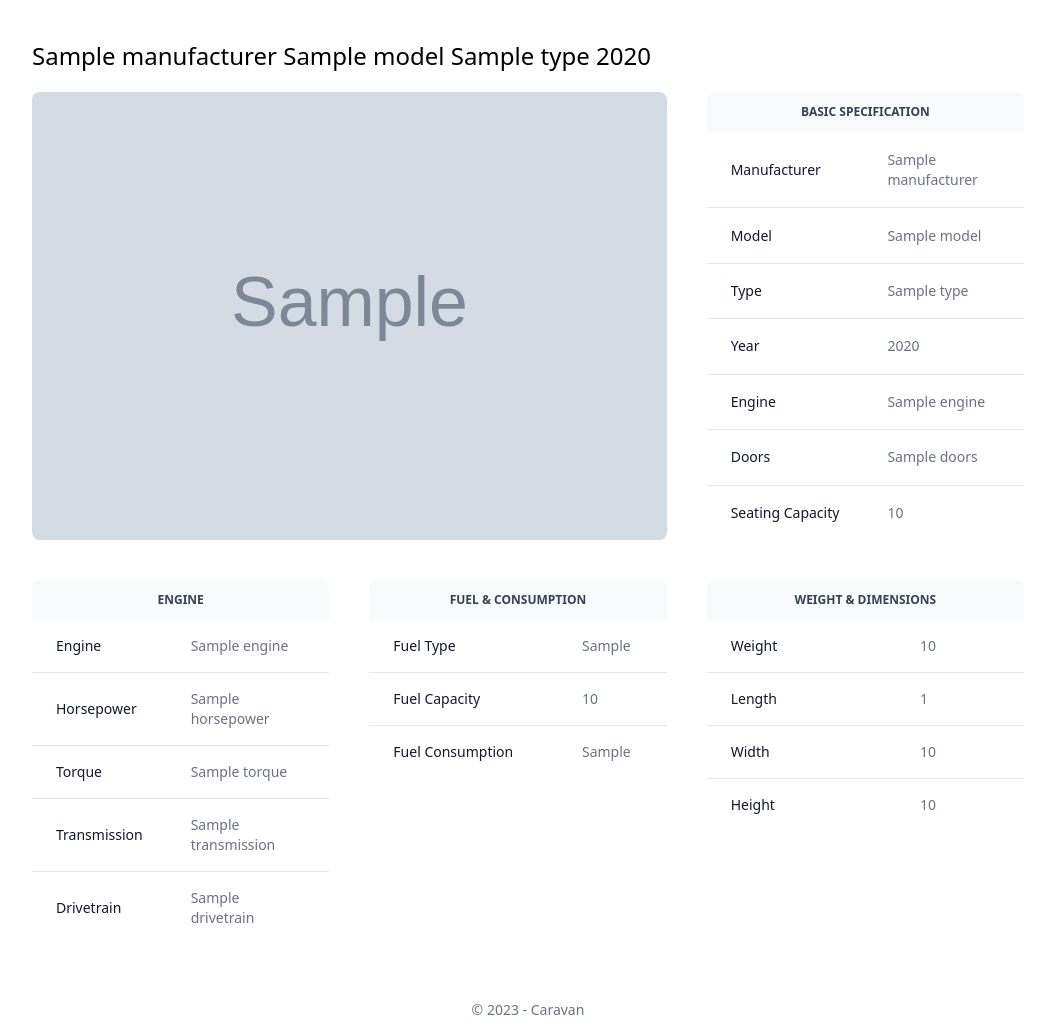
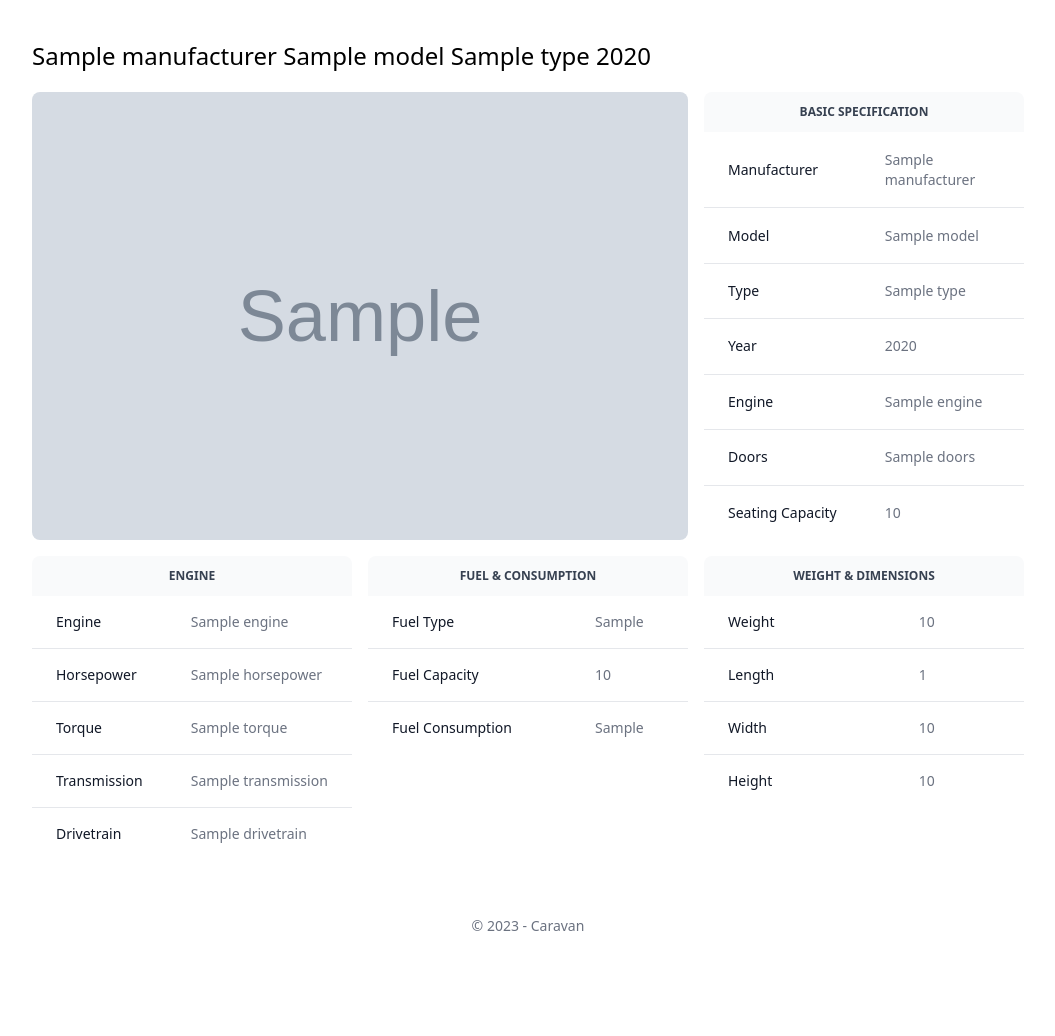
Before and after one commit to hfsykr/caravan, a Flask app: template templates/car/detail.html in a window 1280 px wide. Shown: the part 72-1108 px from the top of the page, without its empty margins (112-1167 px from the left). After the commit the page ends 1003 px from the top, so only its background shows below. Run offline with Flask 3, Linux system fonts and the light colour scheme; the template is opened without the code that fills it: most values are stand-ins (such as "Sample title", 1, 10 or a date in 2020); grey boxes marked "Sample" are stand-in pictures; parts of the project's set-up code (start-up, migrations or seed data) failed here and were passed over; some libraries are stand-ins or nearby versions.

Commit message:
update css to make it web responsive

```diff
--- a/static/dist/style.css
+++ b/static/dist/style.css
@@ -1267,6 +1275,14 @@ input:checked + .toggle-bg {
   height: 100vh;
 }
 
+.h-72 {
+  height: 18rem;
+}
+
+.h-80 {
+  height: 20rem;
+}
+
 .min-h-screen {
   min-height: 100vh;
 }
@@ -1401,16 +1401,24 @@ input:checked + .toggle-bg {
   resize: both;
 }
 
+.grid-cols-1 {
+  grid-template-columns: repeat(1, minmax(0, 1fr));
+}
+
 .grid-cols-4 {
   grid-template-columns: repeat(4, minmax(0, 1fr));
 }
 
-.grid-cols-5 {
-  grid-template-columns: repeat(5, minmax(0, 1fr));
-}
-
 .grid-cols-7 {
   grid-template-columns: repeat(7, minmax(0, 1fr));
+}
+
+.grid-cols-3 {
+  grid-template-columns: repeat(3, minmax(0, 1fr));
+}
+
+.grid-cols-2 {
+  grid-template-columns: repeat(2, minmax(0, 1fr));
 }
 
 .flex-row {
@@ -1648,6 +1646,11 @@ input:checked + .toggle-bg {
   padding: 1.25rem;
 }
 
+.px-10 {
+  padding-left: 2.5rem;
+  padding-right: 2.5rem;
+}
+
 .px-2 {
   padding-left: 0.5rem;
   padding-right: 0.5rem;
@@ -2124,10 +2127,26 @@ input:checked + .toggle-bg {
 }
 
 @media (min-width: 768px) {
+  .md\:col-span-2 {
+    grid-column: span 2 / span 2;
+  }
+
   .md\:mt-0 {
     margin-top: 0px;
   }
 
+  .md\:mr-5 {
+    margin-right: 1.25rem;
+  }
+
+  .md\:ml-5 {
+    margin-left: 1.25rem;
+  }
+
+  .md\:mb-0 {
+    margin-bottom: 0px;
+  }
+
   .md\:block {
     display: block;
   }
@@ -2140,16 +2159,52 @@ input:checked + .toggle-bg {
     display: none;
   }
 
+  .md\:h-96 {
+    height: 24rem;
+  }
+
+  .md\:h-64 {
+    height: 16rem;
+  }
+
+  .md\:h-112 {
+    height: 28rem;
+  }
+
+  .md\:h-80 {
+    height: 20rem;
+  }
+
+  .md\:h-72 {
+    height: 18rem;
+  }
+
+  .md\:w-3\/4 {
+    width: 75%;
+  }
+
   .md\:w-auto {
     width: auto;
   }
 
+  .md\:w-4\/6 {
+    width: 66.666667%;
+  }
+
+  .md\:w-2\/6 {
+    width: 33.333333%;
+  }
+
+  .md\:grid-cols-3 {
+    grid-template-columns: repeat(3, minmax(0, 1fr));
+  }
+
+  .md\:grid-cols-2 {
+    grid-template-columns: repeat(2, minmax(0, 1fr));
+  }
+
   .md\:flex-row {
     flex-direction: row;
-  }
-
-  .md\:items-start {
-    align-items: flex-start;
   }
 
   .md\:items-center {
@@ -2179,6 +2234,21 @@ input:checked + .toggle-bg {
     padding: 0px;
   }
 
+  .md\:px-20 {
+    padding-left: 5rem;
+    padding-right: 5rem;
+  }
+
+  .md\:py-6 {
+    padding-top: 1.5rem;
+    padding-bottom: 1.5rem;
+  }
+
+  .md\:px-14 {
+    padding-left: 3.5rem;
+    padding-right: 3.5rem;
+  }
+
   .md\:hover\:bg-transparent:hover {
     background-color: transparent;
   }
@@ -2202,3 +2272,69 @@ input:checked + .toggle-bg {
     color: rgb(63 131 248 / var(--tw-text-opacity));
   }
 }
+
+@media (min-width: 1024px) {
+  .lg\:h-48 {
+    height: 12rem;
+  }
+
+  .lg\:h-112 {
+    height: 28rem;
+  }
+
+  .lg\:h-80 {
+    height: 20rem;
+  }
+
+  .lg\:w-2\/4 {
+    width: 50%;
+  }
+
+  .lg\:grid-cols-4 {
+    grid-template-columns: repeat(4, minmax(0, 1fr));
+  }
+
+  .lg\:grid-cols-3 {
+    grid-template-columns: repeat(3, minmax(0, 1fr));
+  }
+
+  .lg\:px-28 {
+    padding-left: 7rem;
+    padding-right: 7rem;
+  }
+
+  .lg\:py-8 {
+    padding-top: 2rem;
+    padding-bottom: 2rem;
+  }
+
+  .lg\:px-24 {
+    padding-left: 6rem;
+    padding-right: 6rem;
+  }
+
+  .lg\:px-20 {
+    padding-left: 5rem;
+    padding-right: 5rem;
+  }
+}
+
+@media (min-width: 1280px) {
+  .xl\:h-56 {
+    height: 14rem;
+  }
+
+  .xl\:grid-cols-5 {
+    grid-template-columns: repeat(5, minmax(0, 1fr));
+  }
+
+  .xl\:px-36 {
+    padding-left: 9rem;
+    padding-right: 9rem;
+  }
+
+  .xl\:py-10 {
+    padding-top: 2.5rem;
+    padding-bottom: 2.5rem;
+  }
+}
--- a/templates/car/detail.html
+++ b/templates/car/detail.html
@@ -1,13 +1,13 @@
 {% extends "base.html" %}
 
 {% block content %}
-    <div class="flex flex-col px-36 py-10 min-h-screen w-full bg-white dark:bg-gray-900">
+    <div class="flex flex-col px-10 md:px-14 lg:px-20 xl:px-36 py-4 md:py-6 lg:py-8 xl:py-10 min-h-screen w-full bg-white dark:bg-gray-900">
         <h1 class="text-2xl dark:text-white mb-5">{{ data["manufacturer"] }} {{ data["model"] }} {{ data["type"] }} {{
             data["year"] }}</h1>
-        <div class="flex flex-row h-112">
-            <img class="rounded-lg object-cover object-bottom w-4/6 mr-5"
+        <div class="grid grid-cols-1 md:grid-cols-2 lg:grid-cols-3 gap-4 ">
+            <img class="rounded-lg object-cover md:col-span-2 h-80 md:h-96 lg:h-112 w-full"
                 src="{{ url_for('static', filename=data['image']) }}" alt="" />
-            <div class="overflow-y-auto w-2/6 ml-5 rounded-lg">
+            <div class="overflow-y-auto rounded-lg">
                 <table class="w-full h-full text-sm text-left text-gray-500 dark:text-gray-400">
                     <thead class="text-xs text-center text-gray-700 uppercase bg-gray-50 dark:bg-gray-700 dark:text-gray-400">
                         <tr>
@@ -76,10 +76,7 @@
                     </tbody>
                 </table>
             </div>
-        </div>
-        <div class="flex flex-row mt-10">
-            <div class="flex flex-row w-4/6 mr-5">
-                <div class="overflow-y-auto basis-1/2 mr-5 rounded-lg">
+            <div class="overflow-y-auto rounded-lg">
                 <table class="w-full text-sm text-left text-gray-500 dark:text-gray-400">
                     <thead class="text-xs text-center text-gray-700 uppercase bg-gray-50 dark:bg-gray-700 dark:text-gray-400">
                         <tr>
@@ -132,7 +129,7 @@
                     </tbody>
                 </table>
             </div>
-                <div class="overflow-y-auto basis-1/2 ml-5 rounded-lg">
+            <div class="overflow-y-auto rounded-lg">
                 <table class="w-full text-sm text-left text-gray-500 dark:text-gray-400">
                     <thead class="text-xs text-center text-gray-700 uppercase bg-gray-50 dark:bg-gray-700 dark:text-gray-400">
                         <tr>
@@ -169,8 +166,7 @@
                     </tbody>
                 </table>
             </div>
-            </div>
-            <div class="overflow-y-auto w-2/6 ml-5 rounded-lg">
+            <div class="overflow-y-auto rounded-lg">
                 <table class="w-full text-sm text-left text-gray-500 dark:text-gray-400">
                     <thead class="text-xs text-center text-gray-700 uppercase bg-gray-50 dark:bg-gray-700 dark:text-gray-400">
                         <tr>
--- a/templates/car/list.html
+++ b/templates/car/list.html
@@ -1,11 +1,11 @@
 {% extends "base.html" %}
 
 {% block content %}
-    <div class="grid grid-cols-5 gap-4 justify-items-center px-36 py-10 min-h-screen w-full bg-white dark:bg-gray-900">
+    <div class="grid grid-cols-1 md:grid-cols-2 lg:grid-cols-4 xl:grid-cols-5 gap-4 justify-items-center px-10 md:px-14 lg:px-20 xl:px-36 py-4 md:py-6 lg:py-8 xl:py-10 min-h-screen w-full bg-white dark:bg-gray-900">
         {% for d in data %}
-        <div class="max-w-sm bg-white border border-gray-200 rounded-lg shadow dark:bg-gray-800 dark:border-gray-700">
+        <div class="bg-white border border-gray-200 w-full rounded-lg shadow dark:bg-gray-800 dark:border-gray-700">
             <a href="{{ url_for('car.detail', slug=d['slug']) }}">
-                <img class="rounded-t-lg h-48 object-cover" src="{{ url_for('static', filename=d['image']) }}" alt="" />
+                <img class="rounded-t-lg w-full h-80 md:h-64 xl:h-56 lg:h-48 object-cover" src="{{ url_for('static', filename=d['image']) }}" alt="" />
             </a>
             <div class="p-5">
                 <a href="{{ url_for('car.detail', slug=d['slug']) }}">
```
Also changed, not shown: other parts of static/dist/style.css (+21 -39 lines), templates/index.html (+4 -4 lines). Lines whose indentation alone changed are shown as unchanged.
